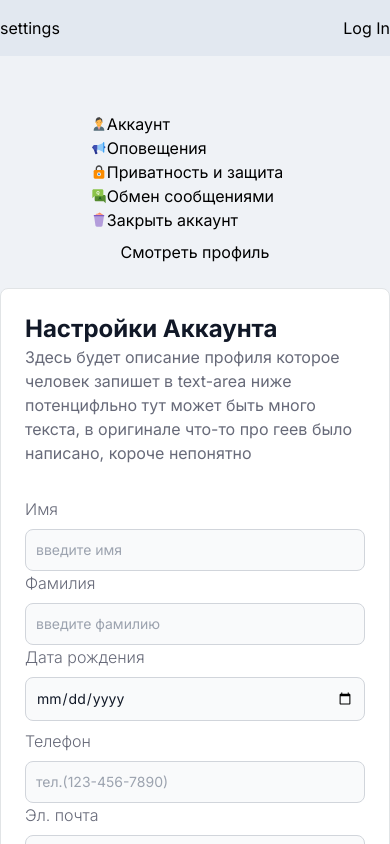
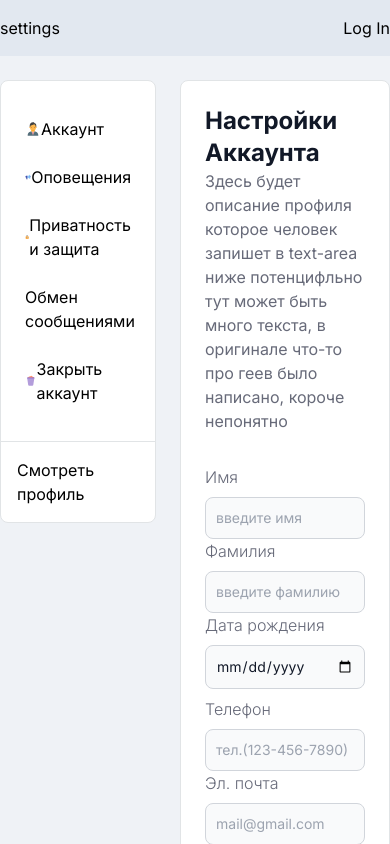
Before and after one commit to ItStepWork/connections-front-end, a Next.js app: page /settingsPage in a window 390 px wide. Shown: the top 844 px of the page. Built offline with nearby package versions, Linux system fonts and the light colour scheme.

Commit message:
Add: left bar menu Add: styles for dark mode Add: styles for light mode Add: responsive web design Fixed: bugs

```diff
--- a/src/app/settingsPage/page.tsx
+++ b/src/app/settingsPage/page.tsx
@@ -1,7 +1,8 @@
 import { AccountSettings } from "@/components/profileSettings/accountSettings/accountSettings";
 import { ChangePassword } from "@/components/profileSettings/changePassword/changePassword";
-import { LeftBar } from "@/components/profileSettings/leftBar/leftBar";
+import { LeftSettingsMenu } from "@/components/profileSettings/leftSettingsMenu/leftSettingsMenu";
 import styles from './styles.module.scss';
+
 
 export default function LoginPage() {
   return (
@@ -9,9 +10,17 @@ export default function LoginPage() {
       <main>
         <div className={styles.container}>
           <div className={styles.contentContainer}>
-            <LeftBar />
-            <AccountSettings />
-            <ChangePassword />
+            <div className={styles.wrapper}>
+              <div className={styles.leftMenu}>
+                <LeftSettingsMenu />
+              </div>
+              <div className={styles.accSettings}>
+                <AccountSettings />
+              </div>
+            </div>
+            <div className={styles.changePass}>
+              <ChangePassword />
+            </div>
           </div>
         </div>
       </main>
--- a/src/app/settingsPage/styles.module.scss
+++ b/src/app/settingsPage/styles.module.scss
@@ -1,6 +1,18 @@
 .container {
 	@apply pt-20 flex justify-center;
 	.contentContainer {
-		@apply flex justify-between items-center flex-col;
+		@apply flex flex-col w-full;
+	}
+	.wrapper {
+		@apply flex flex-row;
+	}
+	.leftMenu {
+		@apply mr-6 w-[40%];
+	}
+	.accSettings {
+		@apply mb-6;
+	}
+	.changePass {
+		@apply mb-6;
 	}
 }
--- a/src/components/profileSettings/leftBar/leftBar.module.scss
+++ /dev/null
@@ -1,12 +0,0 @@
-.container {
-	@apply flex p-6 flex-col;
-	.linksContainer {
-		@apply flex flex-col justify-center items-center m-2 w-full;
-	}
-	.link {
-		@apply flex items-center justify-start m-auto  w-full pr-4;
-	}
-	.profile {
-		@apply w-full flex justify-center items-center;
-	}
-}
--- /dev/null
+++ b/src/components/profileSettings/leftSettingsMenu/leftSettingsMenu.module.scss
@@ -0,0 +1,15 @@
+.container {
+	@apply flex flex-col border rounded-lg border-whiteModeBorder dark:border-componentBorder bg-white dark:bg-componentBG;
+	.linksContainer {
+		@apply flex flex-col justify-center items-center p-6  w-full;
+	}
+	.link {
+		@apply flex w-full items-center m-3 hover:text-blue-500 transition-all duration-300;
+	}
+	.link:last-child {
+		@apply hover:text-red-500;
+	}
+	.profile {
+		@apply w-full flex justify-center items-center h-full cursor-pointer border-t p-4 border-whiteModeBorder dark:border-componentBorder;
+	}
+}
--- a/src/components/profileSettings/leftBar/leftbar.tsx
+++ b/src/components/profileSettings/leftSettingsMenu/leftSettingsMenu.tsx
@@ -1,9 +1,8 @@
 import Link from "next/link"
 import { FC } from "react"
 import { FcAdvertising, FcBusinessman, FcFaq, FcFullTrash, FcPrivacy } from 'react-icons/fc'
-import styles from "./leftBar.module.scss"
-
-export const LeftBar: FC = () => {
+import styles from './leftSettingsMenu.module.scss'
+export const LeftSettingsMenu: FC = () => {
   return (
     <>
       <section className={styles.container}>
@@ -30,7 +29,7 @@ export const LeftBar: FC = () => {
           </div>
         </div>
         <div className={styles.profile}>
-          Смотреть профиль
+          <Link href='/profilePage'>Смотреть профиль</Link>
         </div>
       </section>
     </>
```
Also changed, not shown: 1 other file (tests, documents, lock files or other folders).
